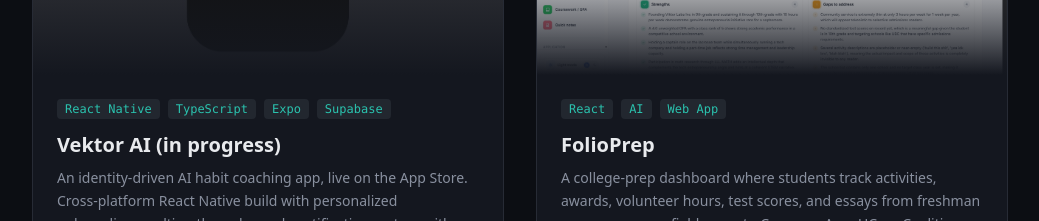
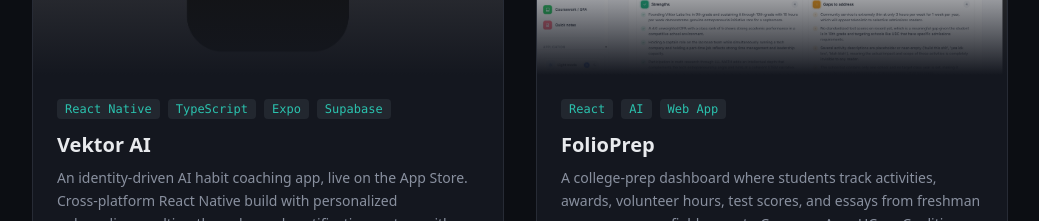
Before and after one commit to vblais12/Portfolio-website, a React (Vite) app: page / in a window 1280 px wide. Shown: the part 2500-2721 px from the top of the page, without its empty margins (120-1159 px from the left). Built offline with nearby package versions, Linux system fonts and the light colour scheme.

Commit message:
added resume

```diff
--- a/src/components/AboutSection.jsx
+++ b/src/components/AboutSection.jsx
@@ -55,7 +55,7 @@
                             <a href="#contact" className="cosmic-button gap-2">
                                 Get in touch <ArrowRight size={16} />
                             </a>
-                            <a href="/resume.pdf" className="ghost-button gap-2">
+                            <a href="/resume.pdf" download className="ghost-button gap-2">
                                 <FileText size={16} /> Download Résumé
                             </a>
                         </div>
--- a/src/components/ProjectsSection.jsx
+++ b/src/components/ProjectsSection.jsx
@@ -3,7 +3,7 @@
 const projects = [
     {
         id: 1,
-        title: "Vektor AI (in progress)",
+        title: "Vektor AI",
         description:
             "An identity-driven AI habit coaching app, live on the App Store. Cross-platform React Native build with personalized onboarding, multi-auth, and a push-notification system with configurable delivery windows.",
         image: "/projects/vektor.jpg",
```
Also changed, not shown: 1 other file (tests, documents, lock files or other folders).
